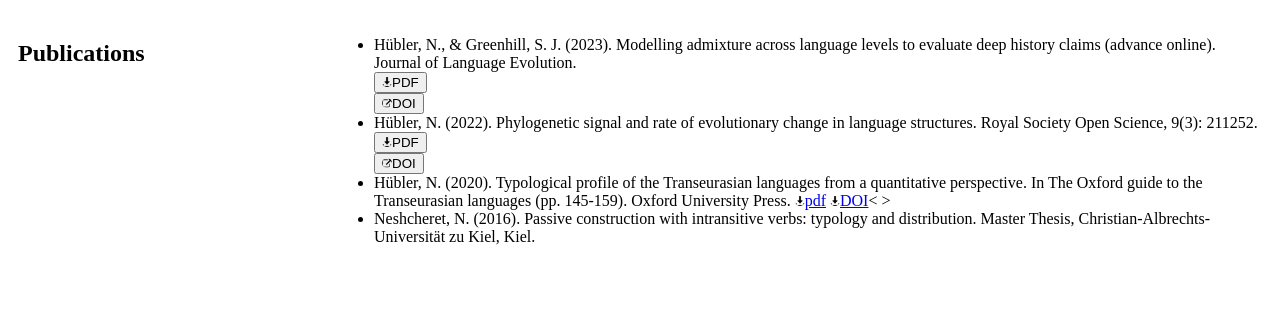
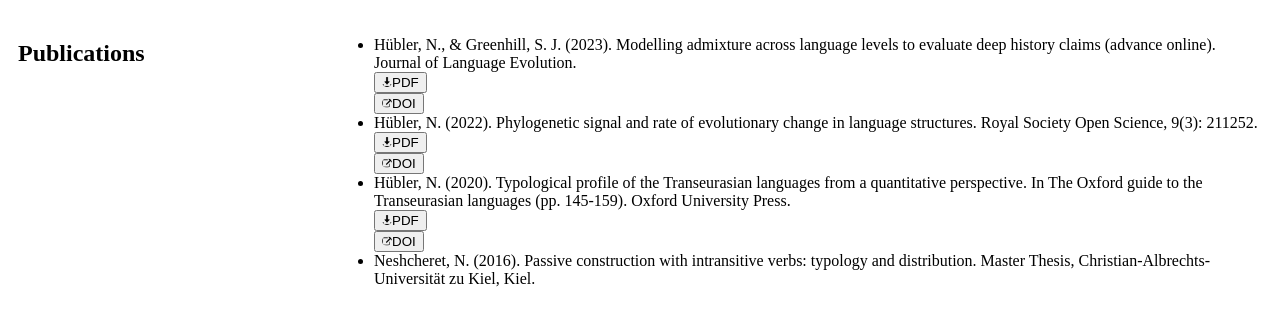
Before and after one commit to NataliiaHue/NataliiaHue.github.io, a plain HTML site: page index.html in a window 1280 px wide. Shown: the part 763-1085 px from the top of the page. Before the commit the page ends 1043 px from the top, so only its background shows below. Drawn offline with Linux system fonts and the light colour scheme; placeholder pictures from the web are drawn by us.

Commit message:
Update index.html
add buttons for typological profile pdf and doi

```diff
--- a/index.html
+++ b/index.html
@@ -158,8 +158,17 @@ ul.hydro dd {
    	           <button id="download-icon" type="submit"><img src="icons/link.png" style="width:10px;height:10px;">DOI</button>
    	         </form>
 			 </div>
-		  <li>Hübler, N. (2020). Typological profile of the Transeurasian languages from a quantitative perspective. In The Oxford guide to the Transeurasian languages (pp. 145-159). Oxford University Press. <img src="icons/download.png" style="width:10px;height:10px;" alt="download"><a href="files/Huebler2020Typological.pdf">pdf</a> <img src="icons/download.png" style="width:10px;height:10px;" alt="download"><a href="https://doi.org/10.1093/oso/9780198804628.003.0012">DOI</a><
-			  >
+		  <li>Hübler, N. (2020). Typological profile of the Transeurasian languages from a quantitative perspective. In The Oxford guide to the Transeurasian languages (pp. 145-159). Oxford University Press.
+				<div id="outer">
+			    <div class="inner">
+  	   		<div class="inner"><form action="files/Huebler2020Typological.pdf" method="get" target="_blank">
+  	           <button id="download-icon" type="submit"><img src="icons/download.png" style="width:10px;height:10px;">PDF</button>
+  	         </form>
+			 <div class="inner"><form action="https://doi.org/10.1093/oso/9780198804628.003.0012" method="get" target="_blank">
+   	           <button id="download-icon" type="submit"><img src="icons/link.png" style="width:10px;height:10px;">DOI</button>
+   	         </form>
+			 </div>
+				</li>
 		  <li>Neshcheret, N. (2016). Passive construction with intransitive verbs: typology and distribution. Master Thesis, Christian-Albrechts-Universität zu Kiel, Kiel. </li>
 	  </ul>
   </div>
```
